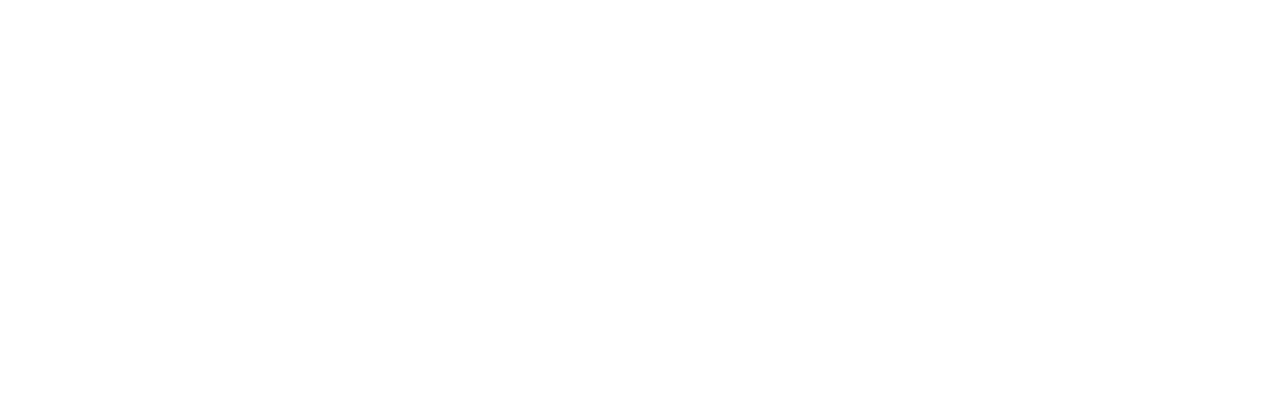
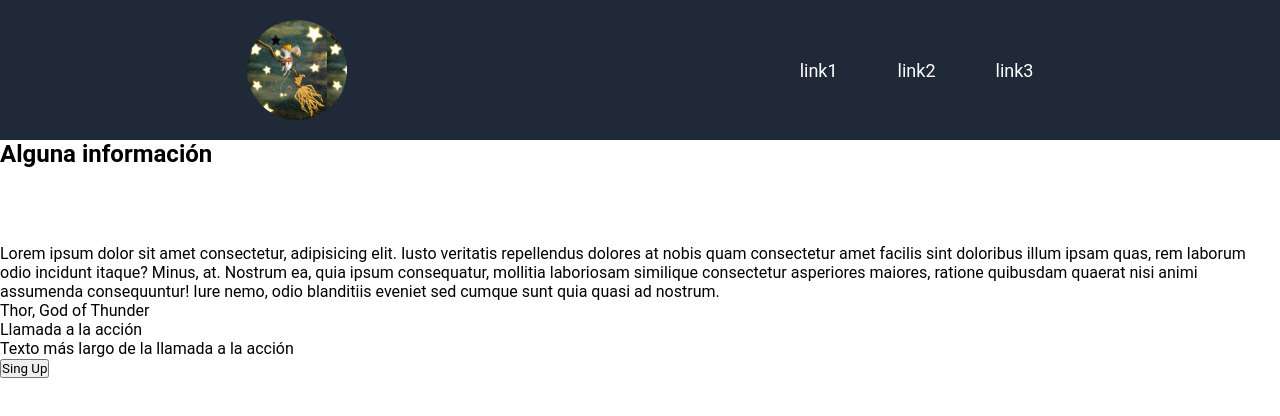
Before and after one commit to OswaldoDomingo/odin-proyecto-01, a plain HTML site: page index.html in a window 1280 px wide. Drawn offline with Linux system fonts and the light colour scheme.

Commit message:
Creando página 1

```diff
--- a/index.html
+++ b/index.html
@@ -3,9 +3,64 @@
 <head>
     <meta charset="UTF-8">
     <meta name="viewport" content="width=device-width, initial-scale=1.0">
-    <title>Document</title>
+    <title>Proyecto 1</title>
+    <link rel="stylesheet" href="style.css">
 </head>
 <body>
+    <div class="container">
+        <header>
+            <div class="logo"></div>
+                <ul>
+                    <li><a href="">link1</a></li>
+                    <li><a href="">link2</a></li>
+                    <li><a href="">link3</a></li>
+                </ul>
+        </header>
+        <article>
 
+        </article>
+        <div class="galeria-imagenes">
+            <h2 class="galeria-imagenes-titulo">Alguna información</h2>
+            <div class="galeria-imagenes-carrusel">
+                <div class="galeria-imagenes-carrusel-tarjeta">
+                    <img src="" alt="">
+                    <p class="texto-imagen"></p>
+                </div>
+                <div class="galeria-imagenes-carrusel-tarjeta">
+                    <img src="" alt="">
+                    <p class="texto-imagen"></p>
+                </div>
+                <div class="galeria-imagenes-carrusel-tarjeta">
+                    <img src="" alt="">
+                    <p class="texto-imagen"></p>
+                </div>
+                <div class="galeria-imagenes-carrusel-tarjeta">
+                    <img src="" alt="">
+                    <p class="texto-imagen"></p>
+                </div>
+            </div>
+            <div class="frase">
+                <div class="frase-texto">
+                    Lorem ipsum dolor sit amet consectetur, adipisicing elit. Iusto veritatis repellendus dolores at nobis quam consectetur amet facilis sint doloribus illum ipsam quas, rem laborum odio incidunt itaque? Minus, at.
+                    Nostrum ea, quia ipsum consequatur, mollitia laboriosam similique consectetur asperiores maiores, ratione quibusdam quaerat nisi animi assumenda consequuntur! Iure nemo, odio blanditiis eveniet sed cumque sunt quia quasi ad nostrum.
+                </div>
+                <div class="frase-firma">
+                    Thor, God of Thunder
+                </div>
+            </div>
+            <footer>
+                <div class="pie">
+                    <div class="pie-texto">
+                        <p>Llamada a la acción</p>
+                        <p>Texto más largo de la llamada a la acción</p>
+                    </div>
+                    <div class="pie-boton">
+                        <button>Sing Up</button>
+                    </div>
+                </div>
+            </footer>
+        </div>
+
+    </div>
 </body>
 </html>
--- /dev/null
+++ b/style.css
@@ -0,0 +1,31 @@
+*{
+    margin: 0px;
+    padding: 0px;
+    font-family: 'Roboto';
+}
+header{
+    background-color: #1F2937;
+    display: flex;
+    justify-content: space-around;
+    padding: 20px;
+    align-items: center;
+}
+a{
+    color: white;
+    text-decoration: none;
+}
+.logo{
+    width: 100px;
+    height: 100px;
+    background-color: aliceblue;
+    background-image: url(source/mouse-8178945_1280.webp);
+    background-size: contain;
+    border-radius: 100%;
+}
+header ul{
+    display: flex;
+    gap: 60px;
+    font-size: 18px;
+    list-style: none;
+    color: white;
+}
```
Also changed, not shown: source/01.png (added), source/02.png (added), source/mouse-8178945_1280.webp (added), 1 other file.
